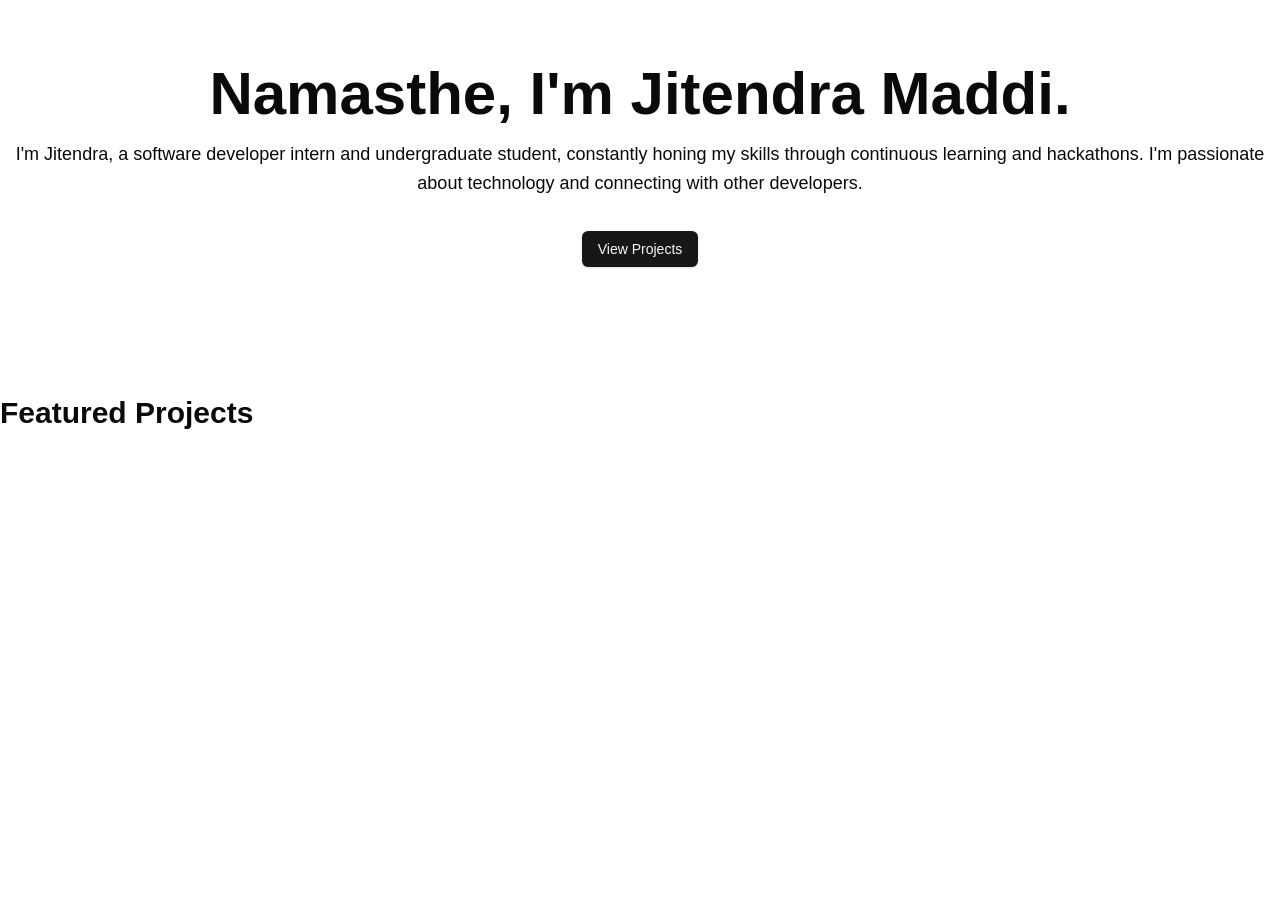
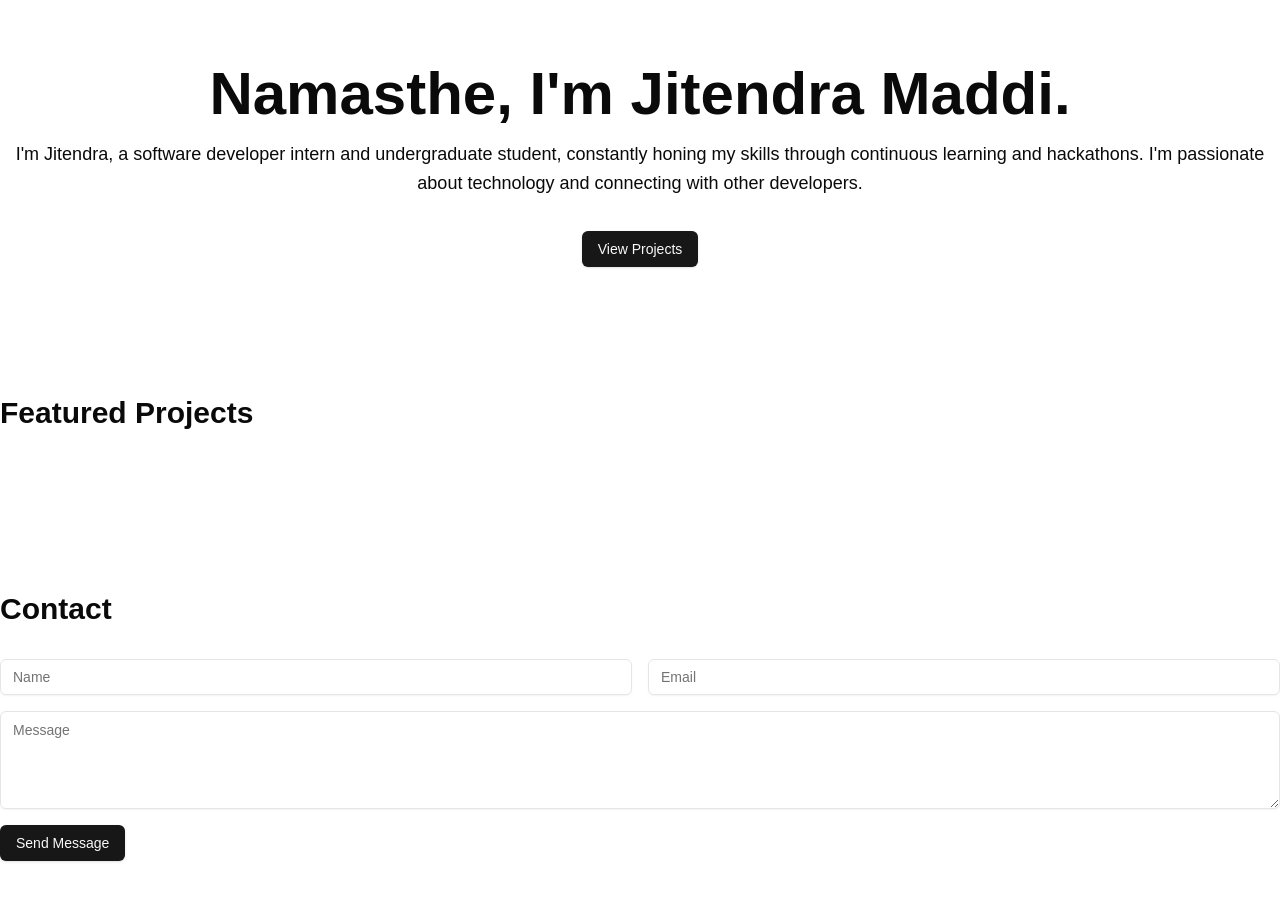
Before and after one commit to Jitendra797/MyPortfolio, a Next.js app in the folder my-portfolio/: page / in a window 1280 px wide. Shown: the top 900 px of the page. Before the commit the page ends 800 px from the top, so only its background shows below. Built offline with nearby package versions, Linux system fonts and the light colour scheme.

Commit message:
created contact section

```diff
--- a/my-portfolio/app/page.tsx
+++ b/my-portfolio/app/page.tsx
@@ -1,3 +1,4 @@
+import { Contact } from "./pages/Contact";
 import { Intro } from "./pages/Introduction";
 import { Projects } from "./pages/Projects";
 
@@ -6,6 +7,7 @@
     <section>
       <Intro/>
       <Projects projects={[]}/>
+      <Contact/>
     </section>
   )
 }
--- /dev/null
+++ b/my-portfolio/app/pages/Contact.tsx
@@ -0,0 +1,25 @@
+import { Input } from '@/components/ui/input';
+import { Textarea } from '@/components/ui/textarea';
+import { Button } from '@/components/ui/button';
+
+export function Contact() {
+  return (
+    <section className="py-16">
+      <div className="container mx-auto">
+        <h2 className="text-3xl font-bold mb-8">Contact</h2>
+        <form>
+          <div className="grid grid-cols-1 sm:grid-cols-2 gap-4">
+            <Input type="text" placeholder="Name" />
+            <Input type="email" placeholder="Email" />
+          </div>
+          <div className="mt-4"> {/* Added a spacing div */}
+            <Textarea placeholder="Message" rows={4} />
+          </div>
+          <Button type="submit" className="mt-4">
+            Send Message
+          </Button>
+        </form>
+      </div>
+    </section>
+  );
+}
--- a/my-portfolio/app/pages/Projects.tsx
+++ b/my-portfolio/app/pages/Projects.tsx
@@ -4,7 +4,6 @@
     id: number;
     title: string;
     description: string;
-    // Add other relevant fields like image, url, etc.
   }
 
 interface ProjectsProps {
--- a/my-portfolio/app/types/project.ts
+++ b/my-portfolio/app/types/project.ts
@@ -11,5 +11,4 @@
     id: number;
     title: string;
     description: string;
-    // Add other relevant fields like image, url, etc.
   }
--- /dev/null
+++ b/my-portfolio/components/ui/input.tsx
@@ -0,0 +1,22 @@
+import * as React from "react"
+
+import { cn } from "@/lib/utils"
+
+const Input = React.forwardRef<HTMLInputElement, React.ComponentProps<"input">>(
+  ({ className, type, ...props }, ref) => {
+    return (
+      <input
+        type={type}
+        className={cn(
+          "flex h-9 w-full rounded-md border border-input bg-transparent px-3 py-1 text-base shadow-sm transition-colors file:border-0 file:bg-transparent file:text-sm file:font-medium file:text-foreground placeholder:text-muted-foreground focus-visible:outline-none focus-visible:ring-1 focus-visible:ring-ring disabled:cursor-not-allowed disabled:opacity-50 md:text-sm",
+          className
+        )}
+        ref={ref}
+        {...props}
+      />
+    )
+  }
+)
+Input.displayName = "Input"
+
+export { Input }
--- /dev/null
+++ b/my-portfolio/components/ui/textarea.tsx
@@ -0,0 +1,22 @@
+import * as React from "react"
+
+import { cn } from "@/lib/utils"
+
+const Textarea = React.forwardRef<
+  HTMLTextAreaElement,
+  React.ComponentProps<"textarea">
+>(({ className, ...props }, ref) => {
+  return (
+    <textarea
+      className={cn(
+        "flex min-h-[60px] w-full rounded-md border border-input bg-transparent px-3 py-2 text-base shadow-sm placeholder:text-muted-foreground focus-visible:outline-none focus-visible:ring-1 focus-visible:ring-ring disabled:cursor-not-allowed disabled:opacity-50 md:text-sm",
+        className
+      )}
+      ref={ref}
+      {...props}
+    />
+  )
+})
+Textarea.displayName = "Textarea"
+
+export { Textarea }
```
